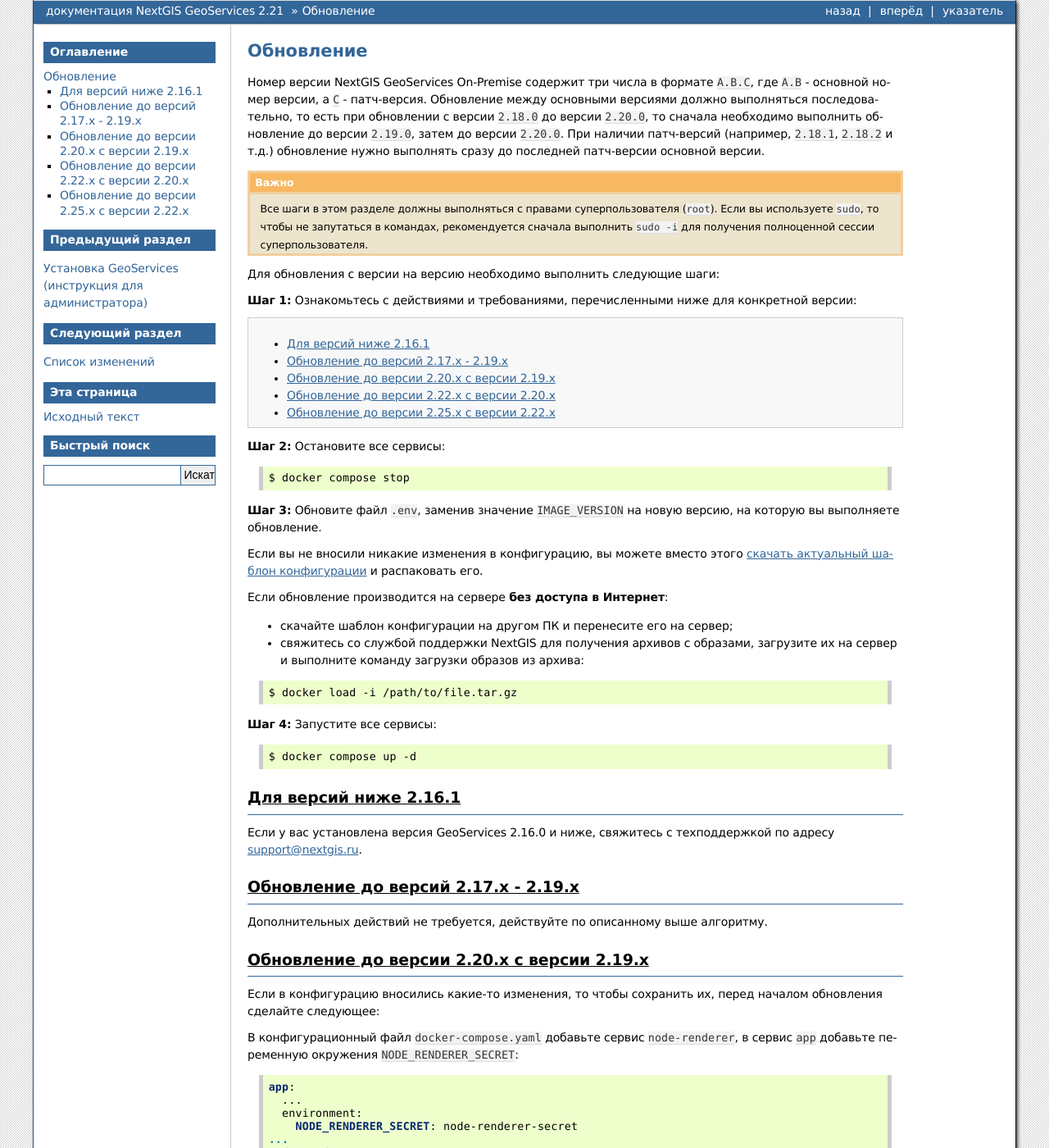
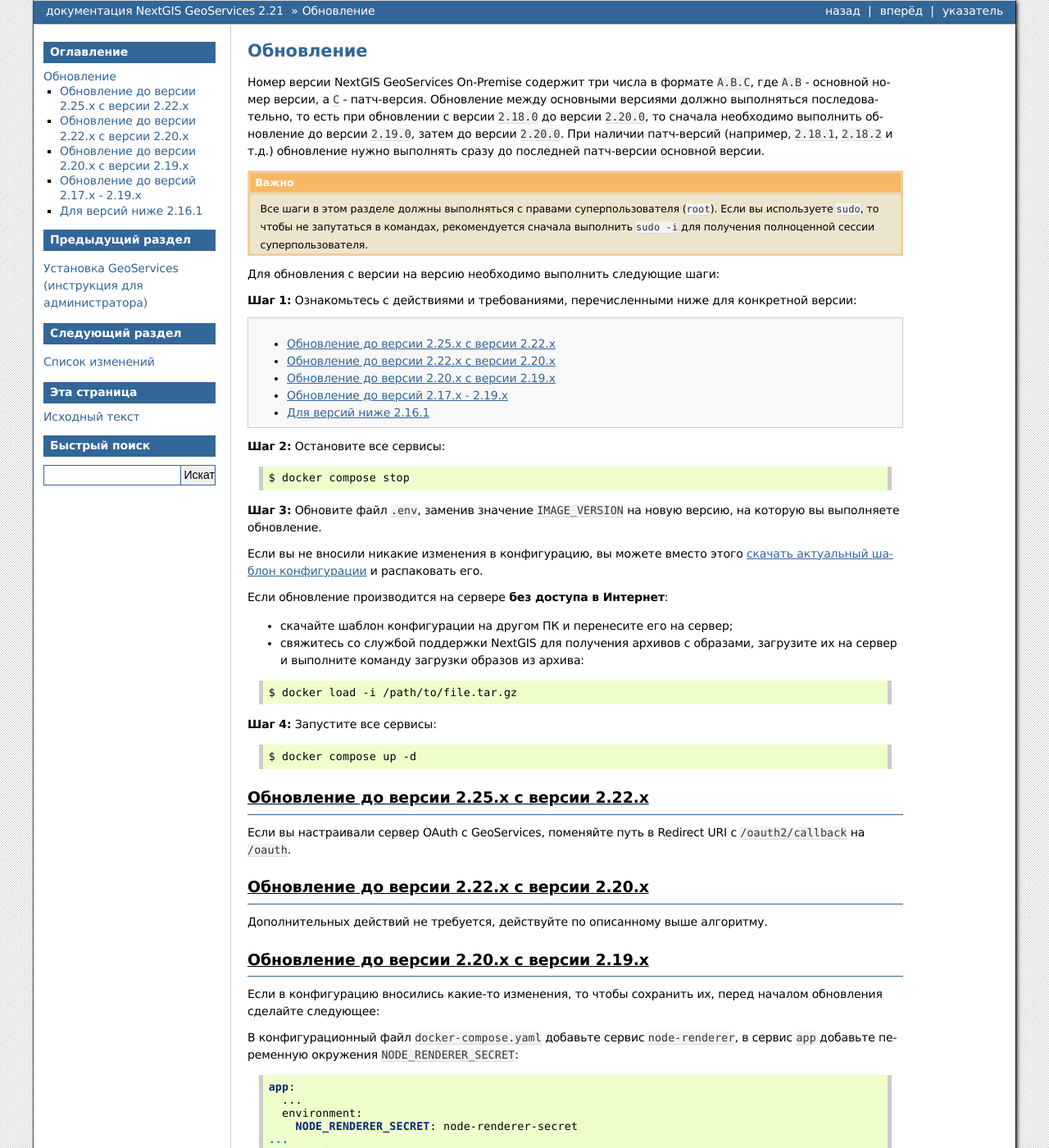
Before and after one commit to nextgis/docs_geoserv_prem, a Sphinx documentation site: the page built from source/upgrade.rst, in a window 1280 px wide and 1400 px high. Shown: the whole window at 82% size. Built offline with Sphinx 7.4.7, drawn with Linux system fonts in a browser that asks for light colours; formulas are drawn with MathJax 3; some of the changed text lies outside the part shown.

Commit message:
switch order upgrade.rst

```diff
--- a/source/upgrade.rst
+++ b/source/upgrade.rst
@@ -44,17 +44,15 @@
   $ docker compose up -d
 
 
-Для версий ниже 2.16.1
-----------------------
+Обновление до версии 2.25.x с версии 2.22.x
+-------------------------------------------
 
-Если у вас установлена версия GeoServices 2.16.0 и ниже, свяжитесь с техподдержкой по адресу support@nextgis.ru.
+Если вы настраивали сервер OAuth с GeoServices, поменяйте путь в Redirect URI с ``/oauth2/callback`` на ``/oauth``.
 
-
-Обновление до версий 2.17.x - 2.19.х
+Обновление до версии 2.22.x с версии 2.20.x
 -------------------------------------------
 
 Дополнительных действий не требуется, действуйте по описанному выше алгоритму.
-
 
 Обновление до версии 2.20.x с версии 2.19.x
 -------------------------------------------
```
Also changed, not shown: other parts of source/upgrade.rst (+4 -6 lines).
